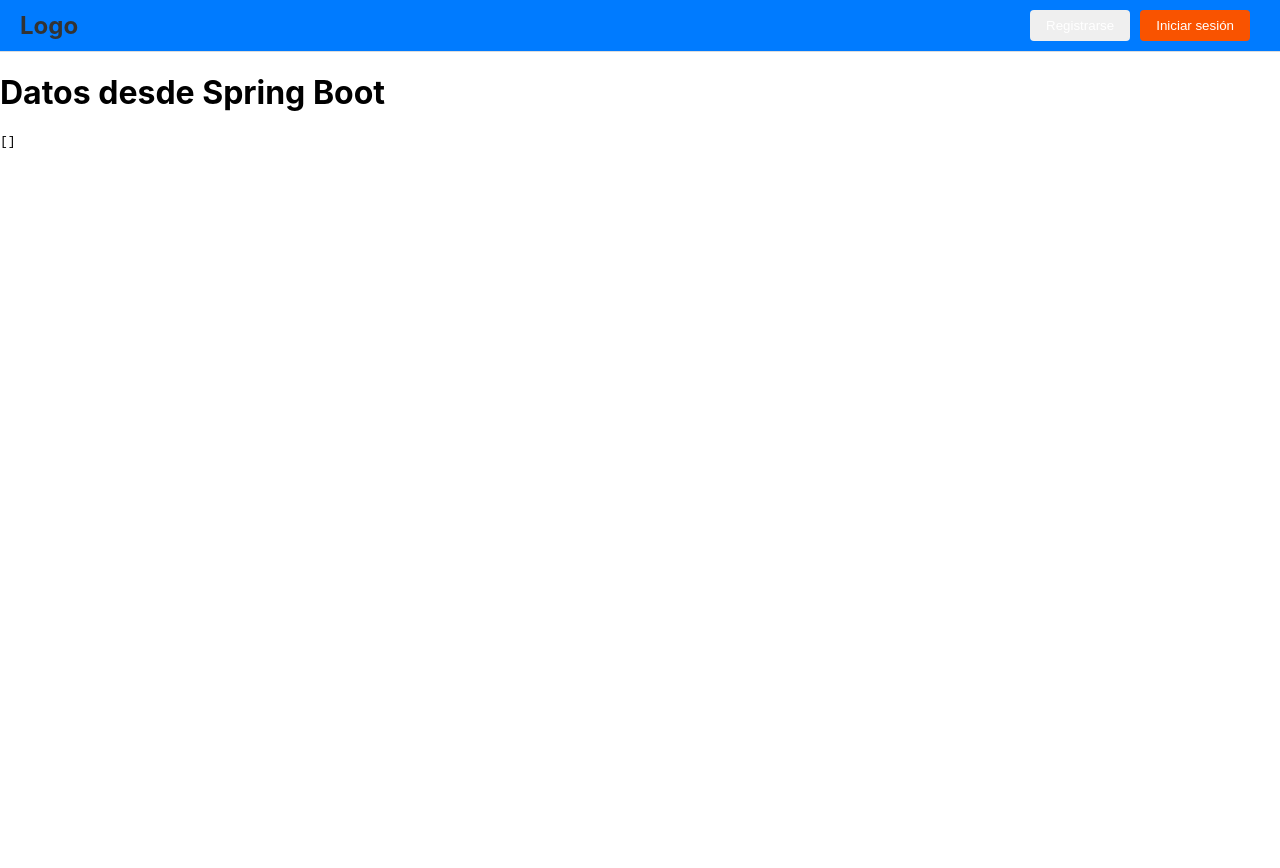
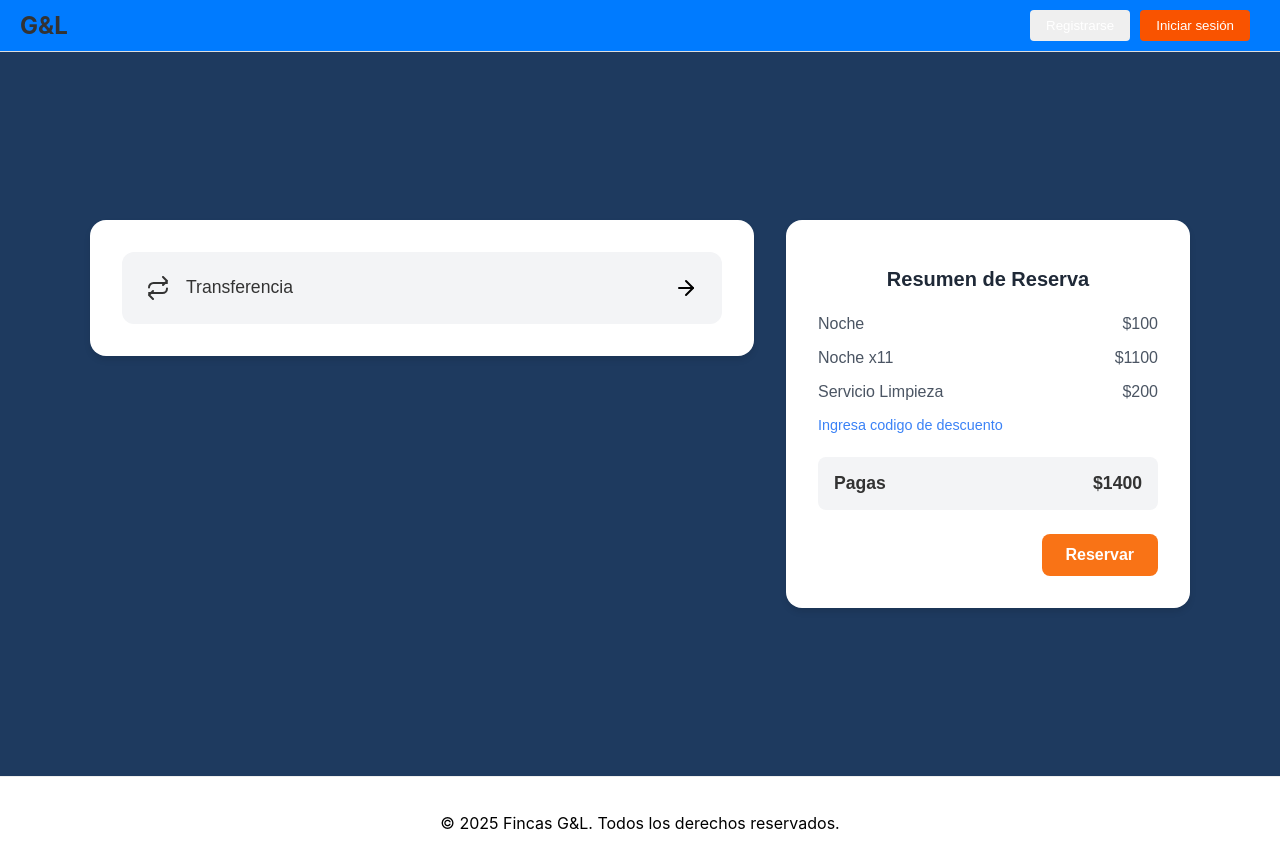
Before and after one commit to maikffDev/finca-front, a React (Create React App) app: page /pago in a window 1280 px wide. Before the commit the page ends 800 px from the top, so only its background shows below. Built offline with nearby package versions, Linux system fonts and the light colour scheme; no server answers.

Commit message:
feat: Se añadio la vista de Pago y sus componentes sin logica

```diff
--- a/package.json
+++ b/package.json
@@ -14,6 +14,7 @@
     "axios": "^1.10.0",
     "react": "^19.1.0",
     "react-dom": "^19.1.0",
+    "react-router-dom": "^6.30.1",
     "react-scripts": "5.0.1",
     "typescript": "^4.9.5",
     "web-vitals": "^2.1.4"
--- a/src/App.tsx
+++ b/src/App.tsx
@@ -1,22 +1,23 @@
-import { useEffect, useState } from "react";
-import { api } from "./api";
-import NavBar from "./layouts/Nav";
+import React from 'react';
+import './App.css';
+import Nav from './layouts/Nav';
+import Footer from './layouts/Footer';
+import RouterConfig from './router/RouterConfig';
+import { BrowserRouter } from 'react-router-dom';
 
 function App() {
-  const [data, setData] = useState<any[]>([]);
+  // App.tsx ahora es solo el contenedor principal.
+  // La lógica de las páginas está en sus propios componentes.
+  return (
 
-  useEffect(() => {
-    api.get("/api/finca") //
-      .then((res) => setData(res.data))
-      .catch((err) => console.error(err));
-  }, []);
+      <div className="App">
+        <Nav />
+        <main>
+          <RouterConfig />
+        </main>
+        <Footer />
+      </div>
 
-  return (
-    <div>
-      <NavBar />
-      <h1>Datos desde Spring Boot</h1>
-      <pre>{JSON.stringify(data, null, 2)}</pre>
-    </div>
   );
 }
 
--- /dev/null
+++ b/src/components/pago/HeaderPago.tsx
@@ -0,0 +1,10 @@
+import React from 'react';
+
+const HeaderPago: React.FC = () => {
+  return (
+    <header>
+    </header>
+  );
+};
+
+export default HeaderPago;
--- /dev/null
+++ b/src/components/pago/MetodosDePago.tsx
@@ -0,0 +1,26 @@
+import React from 'react';
+import styles from './Pago.module.css';
+
+const TransferenciaIcon = () => (
+    <svg xmlns="http://www.w3.org/2000/svg" width="24" height="24" viewBox="0 0 24 24" fill="none" stroke="currentColor" strokeWidth="2" strokeLinecap="round" strokeLinejoin="round"><polyline points="17 1 21 5 17 9"></polyline><path d="M3 11.5A4.5 4.5 0 0 1 7.5 7H21"></path><polyline points="7 23 3 19 7 15"></polyline><path d="M21 12.5A4.5 4.5 0 0 1 16.5 17H3"></path></svg>
+);
+
+const ArrowIcon = () => (
+    <svg xmlns="http://www.w3.org/2000/svg" width="24" height="24" viewBox="0 0 24 24" fill="none" stroke="currentColor" strokeWidth="2" strokeLinecap="round" strokeLinejoin="round"><line x1="5" y1="12" x2="19" y2="12"></line><polyline points="12 5 19 12 12 19"></polyline></svg>
+);
+
+const MetodosPago: React.FC = () => {
+  return (
+    <div className={styles.metodosContainer}>
+      <div className={styles.metodoItem}>
+        <div className={styles.metodoInfo}>
+          <TransferenciaIcon />
+          <span>Transferencia</span>
+        </div>
+        <ArrowIcon />
+      </div>
+    </div>
+  );
+};
+
+export default MetodosPago;
--- /dev/null
+++ b/src/components/pago/Pago.module.css
@@ -0,0 +1,137 @@
+/* Estilos para la página de pago y todos sus componentes */
+
+.pageContainer {
+  /* Se establece el color de fondo oscuro y se asegura que ocupe toda la pantalla */
+  background-color: #1e3a5f;
+  min-height: calc(100vh - 140px); /* Ajusta esto según la altura de tu Nav y Footer */
+  padding: 2rem;
+  font-family: sans-serif;
+
+  /* Se centra el contenido principal en la página */
+  display: flex;
+  justify-content: center;
+  align-items: center;
+}
+
+.contentContainer {
+  /* Contenedor principal para los dos bloques (métodos y resumen) */
+  display: flex;
+  justify-content: center;
+  align-items: flex-start; /* Alinea los items al tope */
+  gap: 2rem; /* Espacio entre los dos bloques */
+  width: 100%;
+  max-width: 1100px; /* Ancho máximo para el contenido */
+  flex-wrap: wrap; /* Permite que se apilen en pantallas pequeñas */
+}
+
+/* --- Estilos para MetodosPago --- */
+.metodosContainer {
+  background-color: #ffffff;
+  border-radius: 1rem;
+  padding: 2rem;
+  box-shadow: 0 4px 6px rgba(0, 0, 0, 0.1);
+
+  /* Se asigna un ancho flexible pero con un máximo */
+  flex: 2; /* Ocupará el doble de espacio que el resumen */
+  min-width: 300px;
+  max-width: 600px;
+}
+
+.metodoItem {
+  background-color: #f3f4f6;
+  border-radius: 0.75rem;
+  padding: 1.5rem;
+  margin-bottom: 1rem;
+  display: flex;
+  justify-content: space-between;
+  align-items: center;
+  cursor: pointer;
+  transition: background-color 0.2s ease-in-out;
+}
+
+.metodoItem:last-child {
+  margin-bottom: 0;
+}
+
+.metodoItem:hover {
+    background-color: #e5e7eb;
+}
+
+.metodoInfo {
+  display: flex;
+  align-items: center;
+  gap: 1rem;
+  font-size: 1.1rem;
+  font-weight: 500;
+  color: #333;
+}
+
+/* --- Estilos para ResumenReserva --- */
+.resumenContainer {
+  background-color: #ffffff;
+  border-radius: 1rem;
+  padding: 2rem;
+  box-shadow: 0 4px 6px rgba(0, 0, 0, 0.1);
+  display: flex;
+  flex-direction: column;
+
+  /* Se asigna un ancho flexible pero con un máximo */
+  flex: 1;
+  min-width: 300px;
+  max-width: 350px;
+}
+
+.titulo {
+  font-size: 1.25rem;
+  font-weight: 600;
+  margin-bottom: 1.5rem;
+  color: #1f2937;
+}
+
+.detalle {
+  display: flex;
+  justify-content: space-between;
+  margin-bottom: 1rem;
+  color: #4b5563;
+}
+
+.codigoDescuento {
+  color: #3b82f6;
+  text-decoration: none;
+  font-size: 0.9rem;
+  margin-bottom: 1.5rem;
+  align-self: flex-start;
+}
+
+.codigoDescuento:hover {
+    text-decoration: underline;
+}
+
+.total {
+  display: flex;
+  justify-content: space-between;
+  font-weight: 600;
+  font-size: 1.1rem;
+  padding: 1rem;
+  background-color: #f3f4f6;
+  border-radius: 0.5rem;
+  margin-bottom: 1.5rem;
+  color: #333;
+}
+
+.botonReservar {
+  background-color: #f97316;
+  color: #ffffff;
+  border: none;
+  border-radius: 0.5rem;
+  padding: 0.75rem 1.5rem;
+  font-size: 1rem;
+  font-weight: 600;
+  cursor: pointer;
+  transition: background-color 0.2s ease-in-out;
+  align-self: flex-end;
+}
+
+.botonReservar:hover {
+  background-color: #ea580c;
+}
--- /dev/null
+++ b/src/components/pago/ResumenReserva.tsx
@@ -0,0 +1,32 @@
+import React from 'react';
+import styles from './Pago.module.css';
+
+const ResumenReserva: React.FC = () => {
+  return (
+    <div className={styles.resumenContainer}>
+      <h2 className={styles.titulo}>Resumen de Reserva</h2>
+      <div className={styles.detalle}>
+        <span>Noche</span>
+        <span>$100</span>
+      </div>
+      <div className={styles.detalle}>
+        <span>Noche x11</span>
+        <span>$1100</span>
+      </div>
+      <div className={styles.detalle}>
+        <span>Servicio Limpieza</span>
+        <span>$200</span>
+      </div>
+      <a href="#" className={styles.codigoDescuento}>
+        Ingresa codigo de descuento
+      </a>
+      <div className={styles.total}>
+        <span>Pagas</span>
+        <span>$1400</span>
+      </div>
+      <button className={styles.botonReservar}>Reservar</button>
+    </div>
+  );
+};
+
+export default ResumenReserva;
--- a/src/index.tsx
+++ b/src/index.tsx
@@ -3,13 +3,16 @@ import ReactDOM from 'react-dom/client';
 import './index.css';
 import App from './App';
 import reportWebVitals from './reportWebVitals';
+import { BrowserRouter } from 'react-router-dom';
 
 const root = ReactDOM.createRoot(
   document.getElementById('root') as HTMLElement
 );
 root.render(
   <React.StrictMode>
-    <App />
+    <BrowserRouter>
+      <App />
+    </BrowserRouter>
   </React.StrictMode>
 );
 
--- a/src/layouts/Footer.tsx
+++ b/src/layouts/Footer.tsx
@@ -1 +1,12 @@
-export {};
+import React from 'react';
+
+
+const Footer: React.FC = () => {
+  return (
+    <footer style={{ padding: '20px', textAlign: 'center', borderTop: '1px solid #eee' }}>
+      <p>&copy; {new Date().getFullYear()} Fincas G&L. Todos los derechos reservados.</p>
+    </footer>
+  );
+};
+
+export default Footer;
--- a/src/layouts/Hero.tsx
+++ b/src/layouts/Hero.tsx
@@ -1 +1,32 @@
-export {};
+import React, { useEffect, useState } from "react";
+import { api } from "../api";
+
+
+const Hero: React.FC = () => {
+
+  const [data, setData] = useState<any[]>([]);
+
+
+  useEffect(() => {
+
+    api.get("/api/finca")
+      .then((response) => {
+
+        setData(response.data);
+      })
+      .catch((err) => {
+
+        console.error("Error al obtener los datos de las fincas:", err);
+      });
+  }, []);
+
+  return (
+    <div>
+      <h1>Datos desde Spring Boot</h1>
+      {/* Muestra los datos en formato JSON, tal como en tu código original. */}
+      <pre>{JSON.stringify(data, null, 2)}</pre>
+    </div>
+  );
+};
+
+export default Hero;
--- a/src/layouts/Nav.tsx
+++ b/src/layouts/Nav.tsx
@@ -5,7 +5,7 @@ import styles from "./Nav.module.css";
 const Navbar: React.FC = () => {
   return (
     <nav className={styles.navbar}>
-      <div className={styles.logo}>Logo</div>
+      <div className={styles.logo}>G&L</div>
       <div className={styles.actions}>
         <Button label="Registrarse" className="registrarse" />
         <Button label="Iniciar sesión" className="iniciarSesion" />
--- /dev/null
+++ b/src/pages/pago/PagoPage.tsx
@@ -0,0 +1,19 @@
+import React from 'react';
+import HeaderPago from '../../components/pago/HeaderPago';
+import MetodosDePago from '../../components/pago/MetodosDePago';
+import ResumenReserva from '../../components/pago/ResumenReserva';
+import styles from '../../components/pago/Pago.module.css'
+
+const PagoPage: React.FC = () => {
+  return (
+    <div className={styles.pageContainer}>
+      <HeaderPago />
+      <div className={styles.contentContainer}>
+        <MetodosDePago />
+        <ResumenReserva />
+      </div>
+    </div>
+  );
+};
+
+export default PagoPage;
--- /dev/null
+++ b/src/router/RouterConfig.tsx
@@ -0,0 +1,16 @@
+import React from 'react';
+import { Routes, Route } from 'react-router-dom';
+import PagoPage from '../pages/pago/PagoPage';
+import Hero from '../layouts/Hero'; // Usamos Hero como la página de inicio
+
+const RouterConfig: React.FC = () => {
+  return (
+    <Routes>
+      <Route path="/" element={<Hero />} />
+      <Route path="/pago" element={<PagoPage />} />
+      {/* Agrega más rutas aquí en el futuro */}
+    </Routes>
+  );
+};
+
+export default RouterConfig;
```
Also changed, not shown: 1 other file (tests, documents, lock files or other folders).
